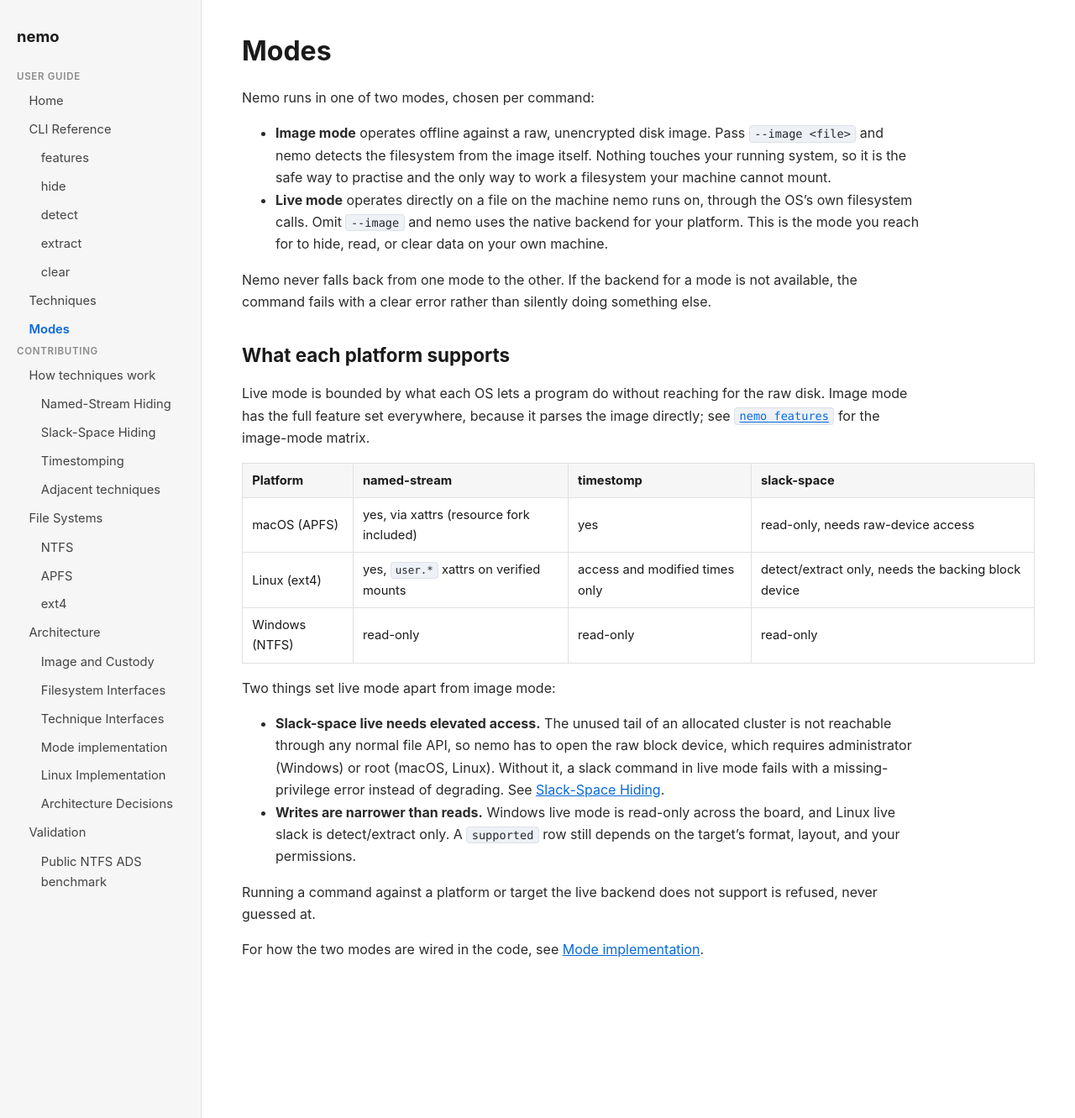
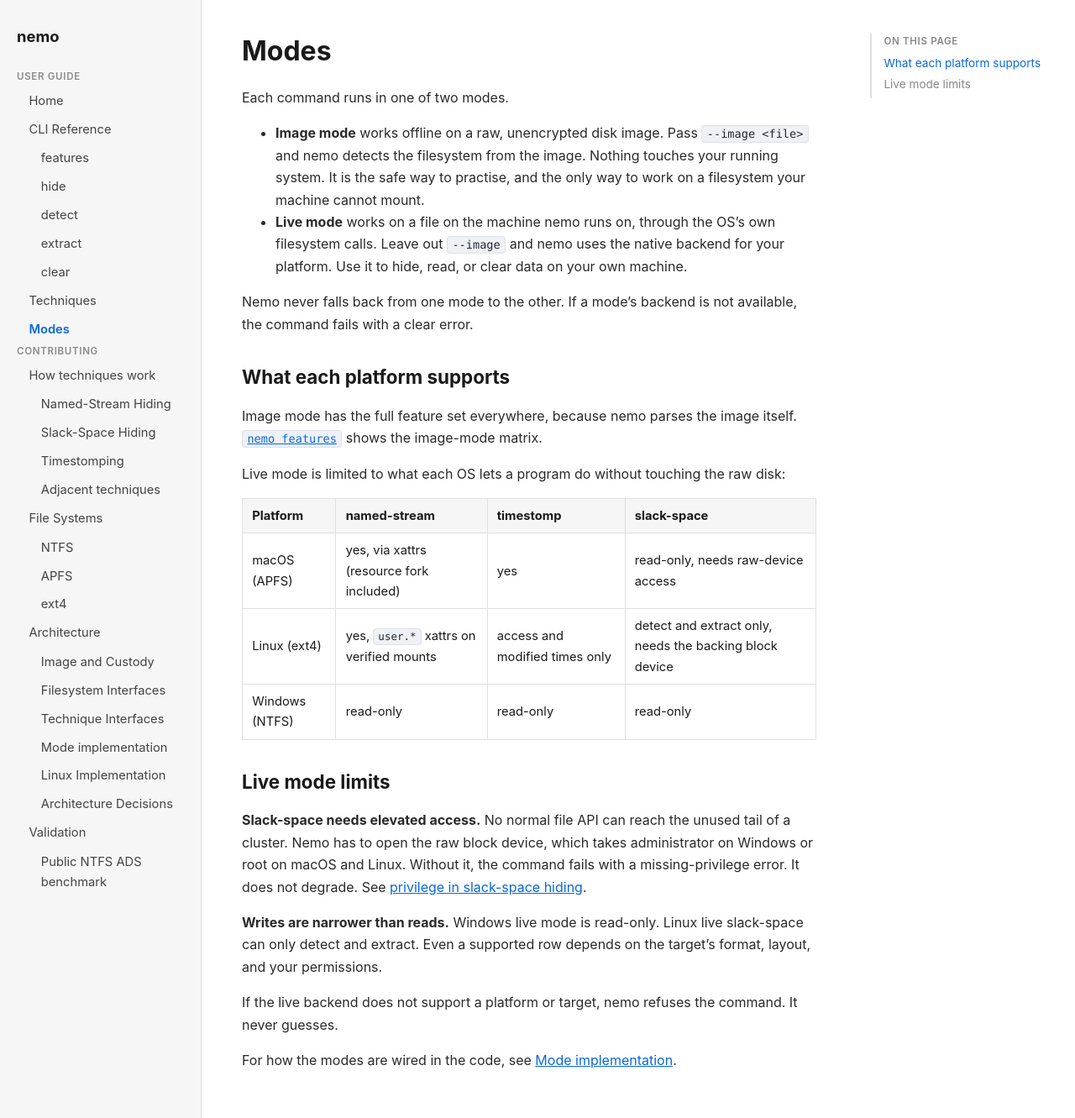
Before and after one commit to sahithyandev/nemo, a Jekyll site: the page built from docs/modes.md, in a window 1280 px wide. Shown: the whole page at 84% size. Built offline with Jekyll 4.4.1, drawn with Linux system fonts in a browser that asks for light colours.

Commit message:
rewrite home, modes, and techniques pages in plainer prose

```diff
--- a/docs/modes.md
+++ b/docs/modes.md
@@ -6,47 +6,31 @@
 
 # Modes
 
-Nemo runs in one of two modes, chosen per command:
+Each command runs in one of two modes.
 
-- **Image mode** operates offline against a raw, unencrypted disk image. Pass
-  `--image <file>` and nemo detects the filesystem from the image itself. Nothing
-  touches your running system, so it is the safe way to practise and the only way
-  to work a filesystem your machine cannot mount.
-- **Live mode** operates directly on a file on the machine nemo runs on, through
-  the OS's own filesystem calls. Omit `--image` and nemo uses the native backend
-  for your platform. This is the mode you reach for to hide, read, or clear data
-  on your own machine.
+- **Image mode** works offline on a raw, unencrypted disk image. Pass `--image <file>` and nemo detects the filesystem from the image. Nothing touches your running system. It is the safe way to practise, and the only way to work on a filesystem your machine cannot mount.
+- **Live mode** works on a file on the machine nemo runs on, through the OS's own filesystem calls. Leave out `--image` and nemo uses the native backend for your platform. Use it to hide, read, or clear data on your own machine.
 
-Nemo never falls back from one mode to the other. If the backend for a mode is
-not available, the command fails with a clear error rather than silently doing
-something else.
+Nemo never falls back from one mode to the other. If a mode's backend is not available, the command fails with a clear error.
 
 ## What each platform supports
 
-Live mode is bounded by what each OS lets a program do without reaching for the
-raw disk. Image mode has the full feature set everywhere, because it parses the
-image directly; see [`nemo features`](cli/features.html) for the image-mode
-matrix.
+Image mode has the full feature set everywhere, because nemo parses the image itself. [`nemo features`](cli/features.html) shows the image-mode matrix.
+
+Live mode is limited to what each OS lets a program do without touching the raw disk:
 
 | Platform | named-stream | timestomp | slack-space |
 | -------- | ------------ | --------- | ----------- |
 | macOS (APFS) | yes, via xattrs (resource fork included) | yes | read-only, needs raw-device access |
-| Linux (ext4) | yes, `user.*` xattrs on verified mounts | access and modified times only | detect/extract only, needs the backing block device |
+| Linux (ext4) | yes, `user.*` xattrs on verified mounts | access and modified times only | detect and extract only, needs the backing block device |
 | Windows (NTFS) | read-only | read-only | read-only |
 
-Two things set live mode apart from image mode:
+## Live mode limits
 
-- **Slack-space live needs elevated access.** The unused tail of an allocated
-  cluster is not reachable through any normal file API, so nemo has to open the
-  raw block device, which requires administrator (Windows) or root (macOS,
-  Linux). Without it, a slack command in live mode fails with a missing-privilege
-  error instead of degrading. See [Slack-Space Hiding](techniques/slack-space.html#privilege).
-- **Writes are narrower than reads.** Windows live mode is read-only across the
-  board, and Linux live slack is detect/extract only. A `supported` row still
-  depends on the target's format, layout, and your permissions.
+**Slack-space needs elevated access.** No normal file API can reach the unused tail of a cluster. Nemo has to open the raw block device, which takes administrator on Windows or root on macOS and Linux. Without it, the command fails with a missing-privilege error. It does not degrade. See [privilege in slack-space hiding](techniques/slack-space.html#privilege).
 
-Running a command against a platform or target the live backend does not support
-is refused, never guessed at.
+**Writes are narrower than reads.** Windows live mode is read-only. Linux live slack-space can only detect and extract. Even a supported row depends on the target's format, layout, and your permissions.
 
-For how the two modes are wired in the code, see
-[Mode implementation](architecture/modes.html).
+If the live backend does not support a platform or target, nemo refuses the command. It never guesses.
+
+For how the modes are wired in the code, see [Mode implementation](architecture/modes.html).
```
Also changed, not shown: docs/index.md (+45 -20 lines), docs/techniques.md (+17 -23 lines).
